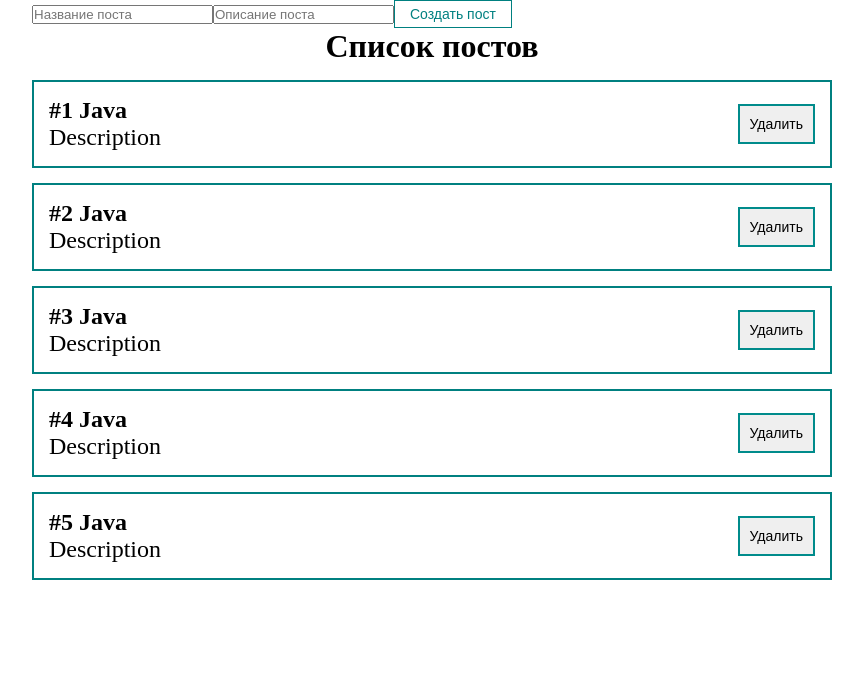
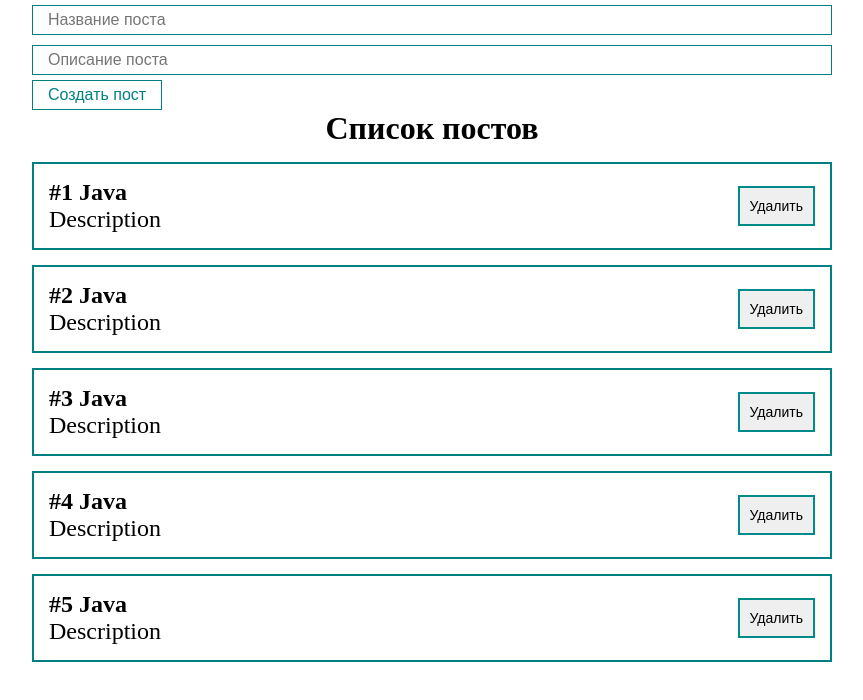
Before and after one commit to N1k1t00s/diplom-na-react, a React (Create React App) app: page / in a window 1280 px wide. Shown: the top 700 px of the page, without its empty margins (208-1071 px from the left). Built offline with nearby package versions, Linux system fonts and the light colour scheme.

Commit message:
init: create MyInput.jsx and MyInput.module.css

```diff
--- a/src/App.js
+++ b/src/App.js
@@ -4,6 +4,7 @@
 import './styles/App.css';
 import PostList from "./components/PostList";
 import MyButton from "./components/UI/button/MyButton";
+import MyInput from "./components/UI/input/MyInput";
 
 function App() {
 
@@ -18,8 +19,8 @@
     return (
         <div className="App">
             <form>
-                <input type="text" placeholder="Название поста"/>
-                <input type="text" placeholder="Описание поста"/>
+                <MyInput type="text" placeholder="Название поста" resize="vertical"/>
+                <MyInput type="text" placeholder="Описание поста"/>
                 <MyButton>Создать пост</MyButton>
             </form>
             <PostList posts={posts} title="Список постов"/>
--- a/src/components/UI/button/MyButton.module.css
+++ b/src/components/UI/button/MyButton.module.css
@@ -1,7 +1,7 @@
 .myBtn{
     padding: 5px 15px;
     color: teal;
-    font-size: 14px;
+    font-size: 16px;
     background: transparent;
     border: 1px solid teal;
     cursor: pointer;
--- /dev/null
+++ b/src/components/UI/input/MyInput.jsx
@@ -0,0 +1,10 @@
+import React from 'react';
+import classes from "./MyInput.module.css";
+
+const MyInput = (props) => {
+    return (
+        <input className={classes.myInput} {...props}/>
+    );
+};
+
+export default MyInput;
--- /dev/null
+++ b/src/components/UI/input/MyInput.module.css
@@ -0,0 +1,7 @@
+.myInput{
+    font-size: 16px;
+    width: 100%;
+    padding: 5px 15px;
+    margin: 5px 0;
+    border: 1px solid teal;
+}
```
